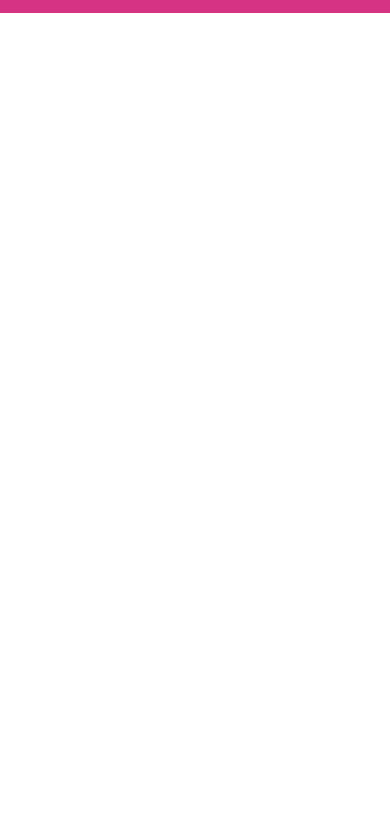
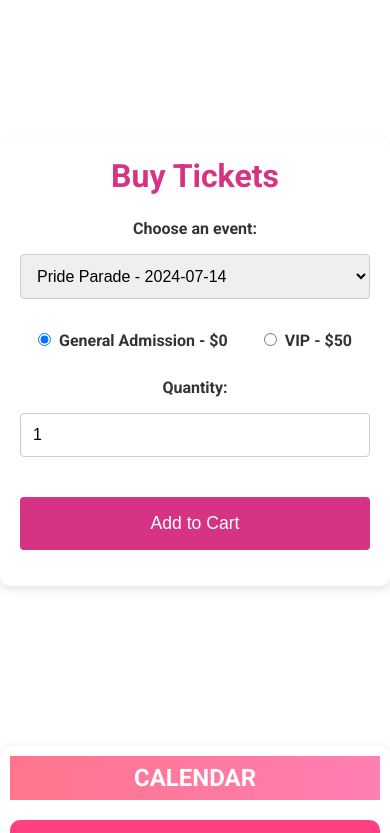
Before and after one commit to shaunfitzgarald/san-diego-pride-network, a React (Create React App) app: page / in a window 390 px wide. Shown: the part 1480-2313 px from the top of the page. Before the commit the page ends 1493 px from the top, so only its background shows below. Built offline with nearby package versions, Linux system fonts and the light colour scheme.

Commit message:
Added pages to the homepage/App.js so it is scrollable on phone screens and not only available on desktop

```diff
--- a/src/App.js
+++ b/src/App.js
@@ -33,6 +33,9 @@ function App() {
                 <HeroSection />
                 <CallToAction />
                 <FeaturedEvents />
+                <Tickets />
+                <Calendar />
+                <WhatWeDo />
                 {/* Additional components */}
               </>
             } />
--- a/src/components/what-we-do/WhatWeDo.js
+++ b/src/components/what-we-do/WhatWeDo.js
@@ -12,7 +12,7 @@ const WhatWeDo = () => {
           to support and empower LGBTQ+ programs, focusing on marginalized groups within our vibrant tapestry - the youth,
           people of color, transgender individuals, those living with HIV/AIDS, seniors, and more.
         </p>
-        <h2>Our Funding Focus</h2>
+        {/* <h2>Our Funding Focus</h2>
         <p>
           We direct our support to projects and organizations that align with our vision of justice and equality,
           that endeavor to dismantle complex challenges faced at the intersectionality of various marginalized identities.
@@ -33,7 +33,7 @@ const WhatWeDo = () => {
           Need assistance with the application or have questions? Our Grants Writer, Nicole Vares, is available to help at
           <a href="jason:grants@sandiegopridenetwork.org">
             grants@sandiegopridenetwork.org</a>.
-        </p>
+        </p> */}
       </div>
     </div>
   );
```
